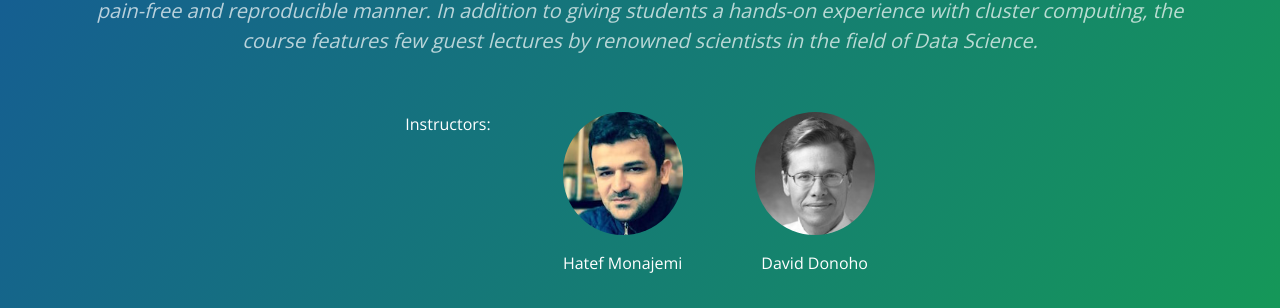
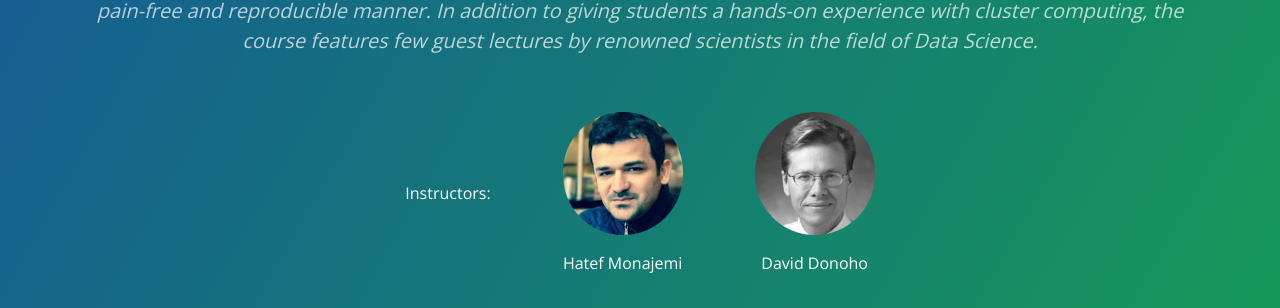
Before and after one commit to monajemi/mcep, a Jekyll site: the page built from index.md, in a window 1280 px wide. Shown: the part 349-657 px from the top of the page. Built offline with Jekyll 4.4.1, drawn with Linux system fonts in a browser that asks for light colours; the repository's description, which GitHub fills in, is left out.

Commit message:
tile vergtical

```diff
--- a/assets/css/cj.css
+++ b/assets/css/cj.css
@@ -584,7 +584,7 @@
 @media (min-width: 768px) {
     .tile {
         display: table-cell;
-        vertical-align: top
+        vertical-align: middle
     }
 }
 
```
